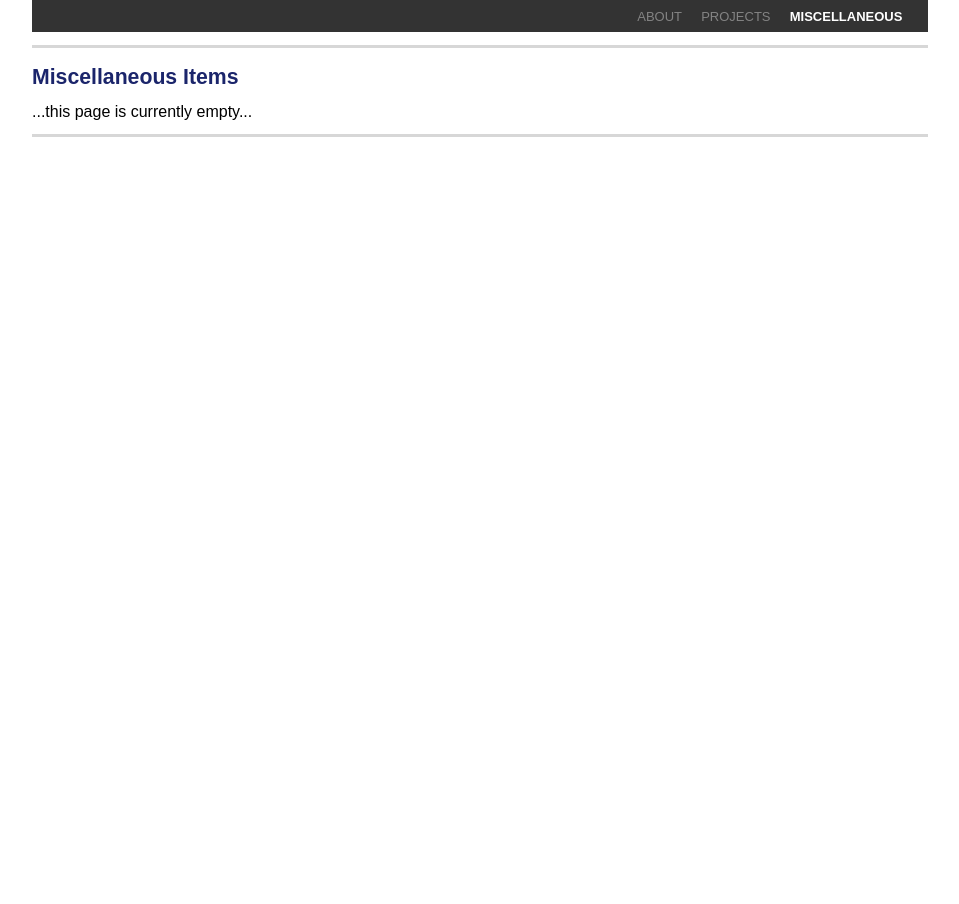
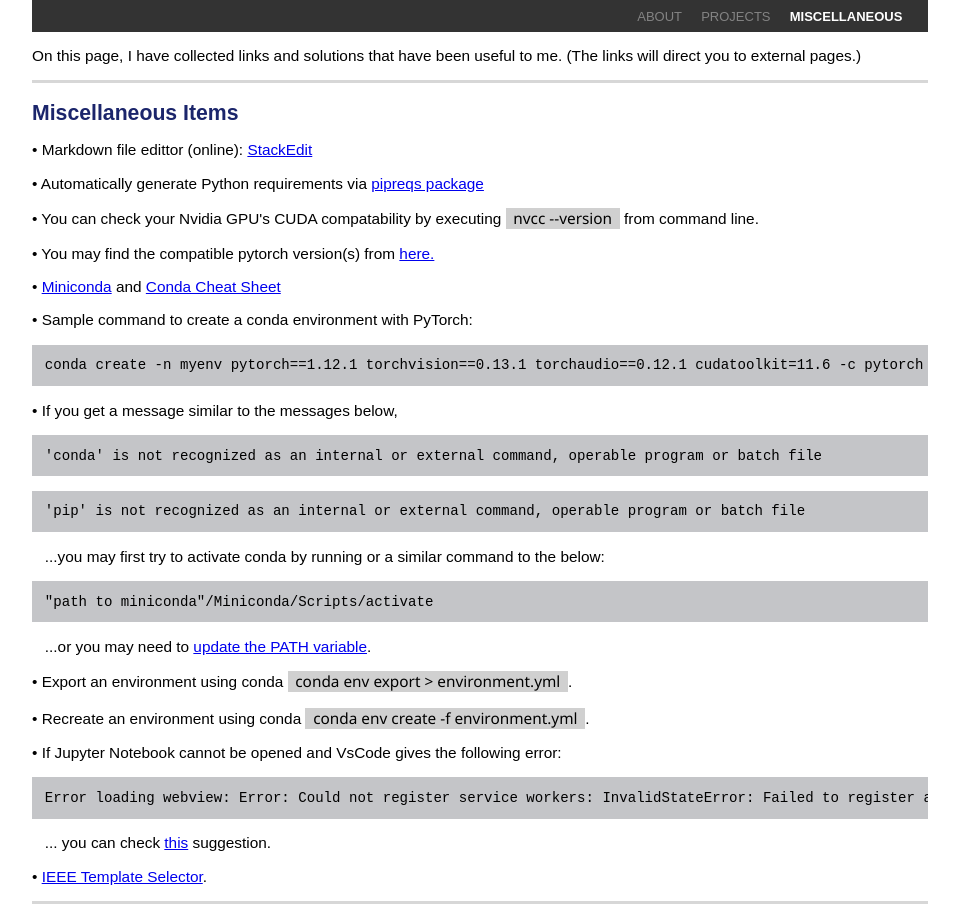
Before and after one commit to OOkyanus/OOkyanus.github.io, a plain HTML site: page pages/misc.html in a window 1280 px wide. Shown: the whole page, without its empty margins (160-1119 px from the left). Before the commit the page ends 800 px from the top, so only its background shows below. Drawn offline with Linux system fonts and the light colour scheme.

Commit message:
Update misc.html

```diff
--- a/pages/misc.html
+++ b/pages/misc.html
@@ -171,10 +171,11 @@
 
         pre {
             background-color: #c4c5c8;
-            padding: 10px;
-            border: 1px solid #ddd;
-            border-radius: 5px;
-            overflow-x: auto;
+            padding: 1vw;
+            border: 0vw solid #ddd;
+            border-radius: 0vw;
+            overflow-x:auto;
+            font-size: 1.1vw;
         }
 
         .code {
@@ -203,18 +204,53 @@
         </nav>
     </header>
 
+    <p class="ordinary-par"> On this page, I have collected links and solutions that have been useful to me. (The links will direct you to external pages.)</p>
 
     <section class="section">
-        <p class="ordinary-par">
-            <h2>Miscellaneous Items</h2>
-            ...this page is currently empty...
+        <h2>Miscellaneous Items</h2>
+        <p class="ordinary-par">&bull; Markdown file edittor (online): <a  target="_blank" href="https://stackedit.io" style="font-size: 1.2vw;">StackEdit</a></p>
+        <p class="ordinary-par">&bull; Automatically generate Python requirements via <a  target="_blank" href="https://pypi.org/project/pipreqs/" style="font-size: 1.2vw;">pipreqs package</a></p>
+        <p class="ordinary-par">&bull; You can check your Nvidia GPU's CUDA compatability by executing <t class="code">nvcc --version</t> from command line.</p>
+        <p class="ordinary-par">&bull; You may find the compatible pytorch version(s) from <a  target="_blank" href="https://pytorch.org/get-started/previous-versions/" style="font-size: 1.2vw;">here.</a></p>
+        <p class="ordinary-par">&bull; <a  target="_blank" href="https://docs.conda.io/en/latest/miniconda.html" style="font-size: 1.2vw;">Miniconda</a> and <a  target="_blank" href="https://docs.conda.io/projects/conda/en/4.6.0/_downloads/52a95608c49671267e40c689e0bc00ca/conda-cheatsheet.pdf" style="font-size: 1.2vw;">Conda Cheat Sheet</a></p>
+        <p class="ordinary-par">&bull; Sample command to create a conda environment with PyTorch:</p>
+        <div>
+            <pre>
+conda create -n myenv pytorch==1.12.1 torchvision==0.13.1 torchaudio==0.12.1 cudatoolkit=11.6 -c pytorch -c conda-forge</pre>
+        </div>
+
+        <p class="ordinary-par">&bull; If you get a message similar to the messages below,</p>
+        <div>
+        <pre>
+'conda' is not recognized as an internal or external command, operable program or batch file </pre>
+
+        <pre>
+'pip' is not recognized as an internal or external command, operable program or batch file </pre>
+        </div>
+        <p class="ordinary-par">&nbsp;&nbsp;&nbsp;...you may first try to activate conda by running or a similar command to the below:</p>
+        <div>
+            <pre>"path to miniconda"/Miniconda/Scripts/activate</pre>
+        </div>
+        <p class="ordinary-par">&nbsp;&nbsp;&nbsp;...or you may need to <a  target="_blank" href="https://appuals.com/fix-conda-is-not-recognized-as-an-internal-or-external-command-operable-program-or-batch-file/" style="font-size: 1.2vw;"> update the PATH variable</a>.</p>
+
+        <p class="ordinary-par">&bull; Export an environment using conda <t class="code">conda env export > environment.yml</t>.</p>
+        <p class="ordinary-par">&bull; Recreate an environment using conda <t class="code">conda env create -f environment.yml</t>.</p>
+        <p class="ordinary-par">&bull; If Jupyter Notebook cannot be opened and VsCode gives the following error:
+            <div>
+                <pre>Error loading webview: Error: Could not register service workers: InvalidStateError: Failed to register a ServiceWorker: The document is in an invalid state.</pre>
+            </div>
+
+            <p class="ordinary-par">&nbsp;&nbsp;&nbsp;... you can check <a  target="_blank" href="https://stackoverflow.com/questions/72961947/when-i-update-my-vscode-to-v1-56-2-i-cant-run-jupyter-notebook" style="font-size: 1.2vw;">this</a> suggestion.</p>
+        <p class="ordinary-par">&bull; <a  target="_blank" href="https://template-selector.ieee.org/secure/templateSelector/publicationType" style="font-size: 1.2vw;">IEEE Template Selector</a>.</p>
+
 
     </section>
+
+    <section class="section">
 
 
 
 
-    <section class="section">
     </section>
 
 </div>
```
